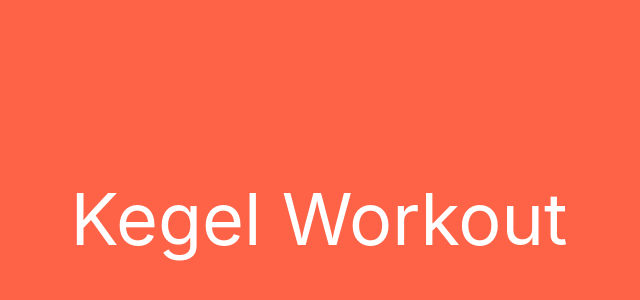
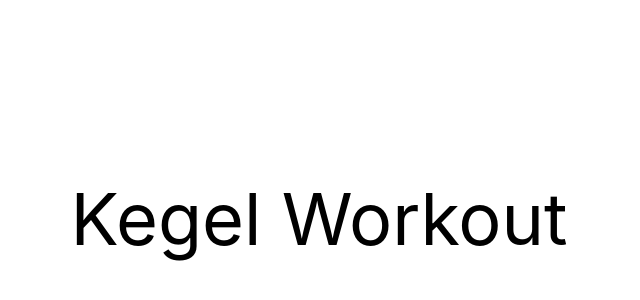
Before and after one commit to ljk9410/kegel, a React (Create React App) app: page / in a window 1280 px wide. Shown: the part 182-482 px from the top of the page, without its empty margins (321-961 px from the left). Built offline with nearby package versions, Linux system fonts and the light colour scheme.

Commit message:
변경점 테스트

```diff
--- a/src/App.css
+++ b/src/App.css
@@ -3,10 +3,8 @@
   display: flex;
   justify-content: center;
   align-items: center;
-  background-color: tomato;
 
   span {
     font-size: 72px;
-    color: white;
   }
 }
```
